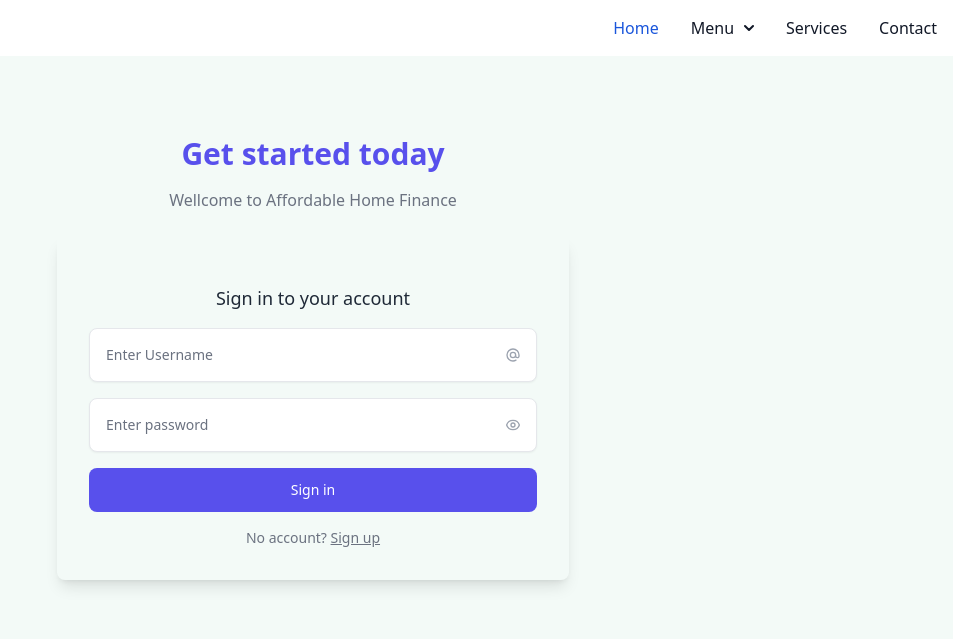
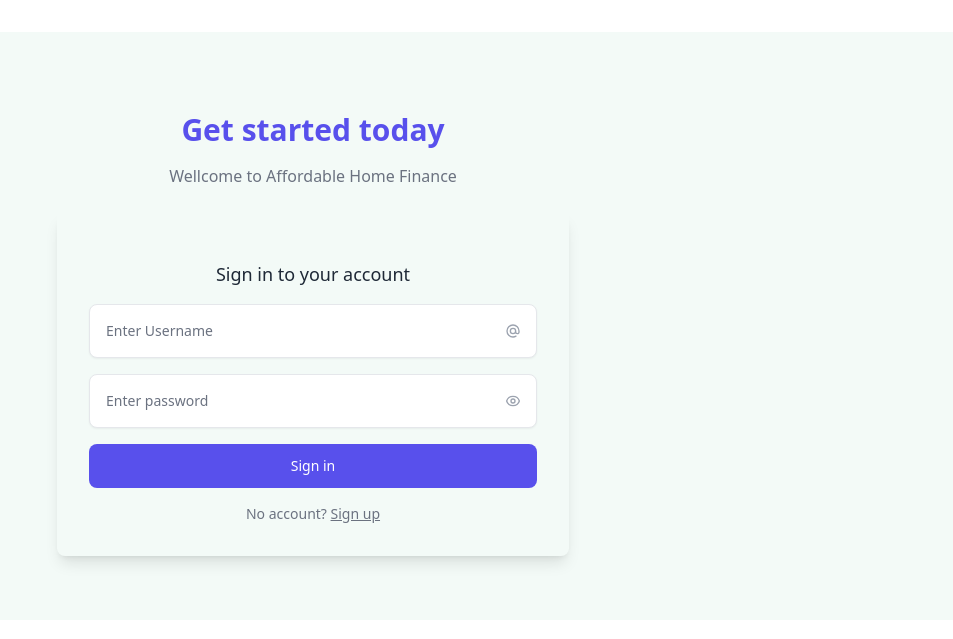
Before and after one commit to ahf-mortgage/AHF_Fintech, a Django app: page /account/login/ in a window 1280 px wide. Shown: the top 639 px of the page, without its empty margins (327-1280 px from the left). Run offline with Django 5.2, Linux system fonts and the light colour scheme; parts of the project's set-up code (start-up, migrations or seed data) failed here and were passed over; some libraries are stand-ins or nearby versions.

Commit message:
adkfsnasd

```diff
--- a/templates/components/navbar.html
+++ b/templates/components/navbar.html
@@ -6,7 +6,7 @@
           <span class="self-center text-2xl font-semibold whitespace-nowrap dark:text-white">{{request.user.username|title}}</span>
       </a>
 
-      <div class="">
+      <div class="hidden">
       <button data-collapse-toggle="navbar-multi-level" type="button" class="inline-flex items-center p-2 w-10 h-10 justify-center text-sm text-gray-500 rounded-lg md:hidden hover:bg-gray-100 focus:outline-none focus:ring-2 focus:ring-gray-200 dark:text-gray-400 dark:hover:bg-gray-700 dark:focus:ring-gray-600" aria-controls="navbar-multi-level" aria-expanded="false">
           <span class="sr-only">Open main menu</span>
           <svg class="w-5 h-5" aria-hidden="true" xmlns="http://www.w3.org/2000/svg" fill="none" viewBox="0 0 17 14">
```
